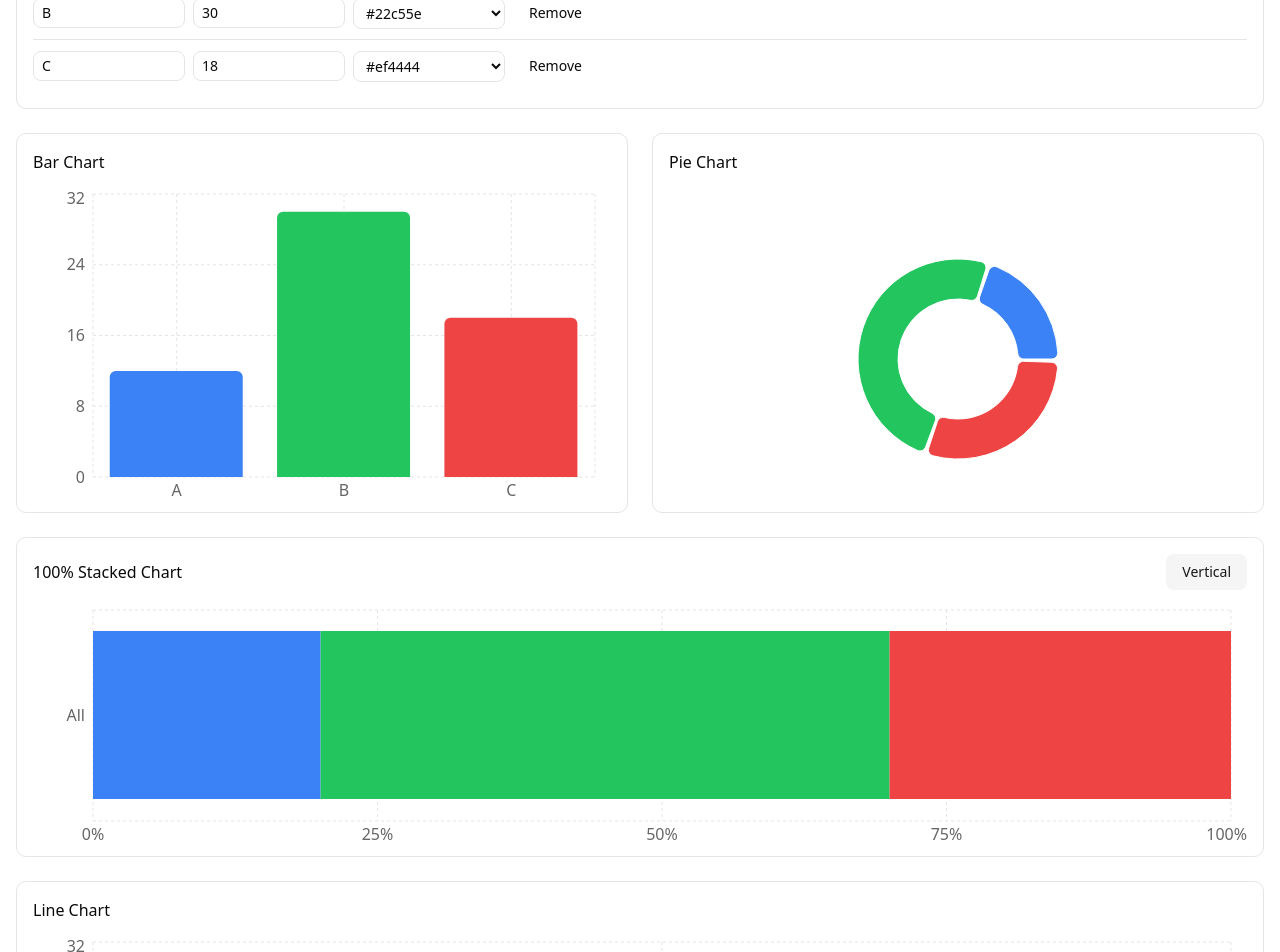
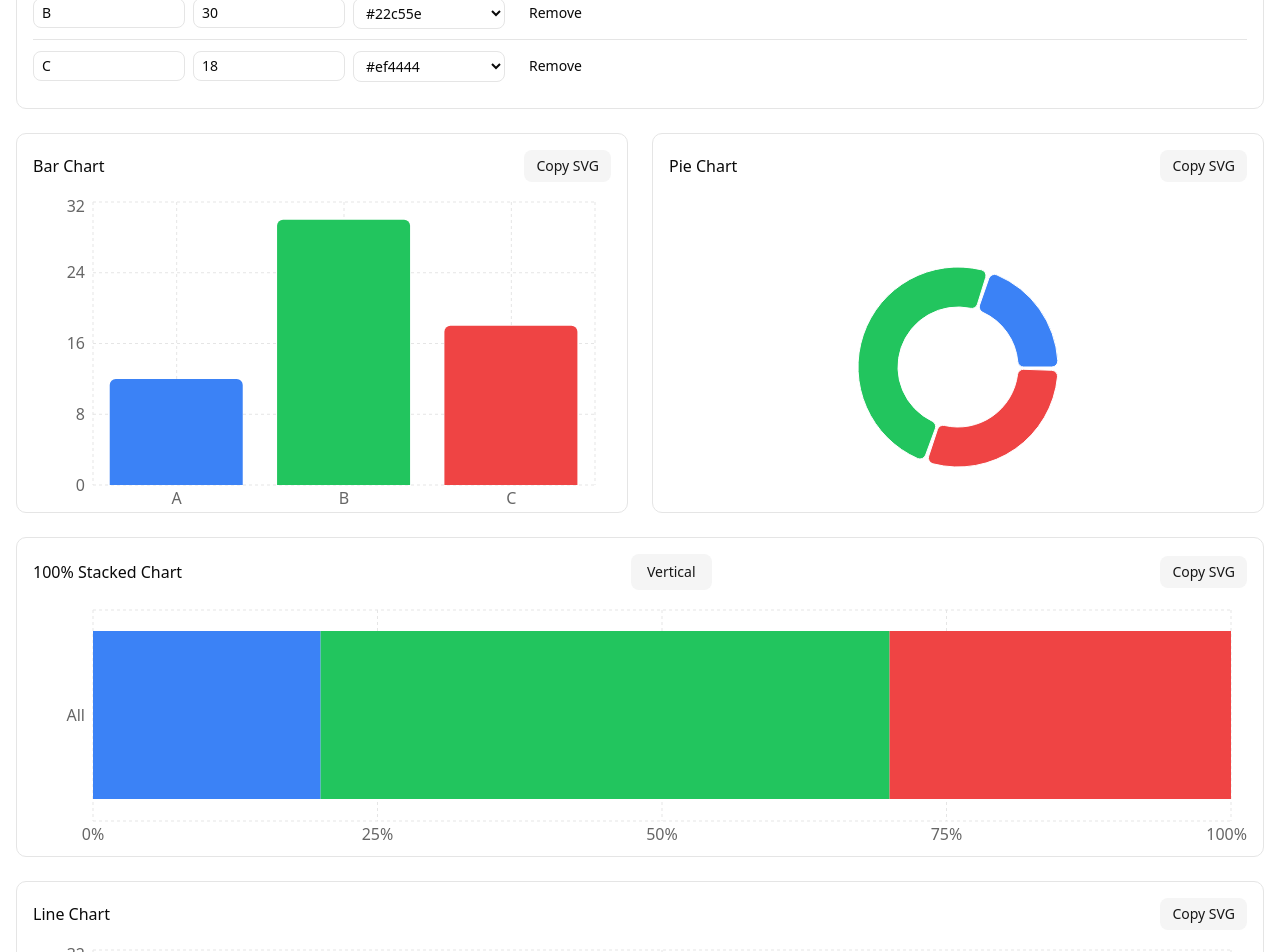
Before and after one commit to s1n-c0s/FastChart, a React (Vite) app: page / in a window 1280 px wide. Shown: the part 260-1212 px from the top of the page. Built offline with nearby package versions, Linux system fonts and the light colour scheme.

Commit message:
+ SVG Button

```diff
--- a/src/components/DataVisualizer.tsx
+++ b/src/components/DataVisualizer.tsx
@@ -1,4 +1,4 @@
-import { useMemo, useState } from 'react'
+import { useMemo, useRef, useState } from 'react'
 import { Button } from '@/components/ui/button'
 import {
   Bar,
@@ -42,6 +42,26 @@ export default function DataVisualizer() {
     { id: generateId(), label: 'C', value: 18, color: presetColors[2] },
   ])
   const [stackedHorizontal, setStackedHorizontal] = useState(true)
+
+  const barCardRef = useRef<HTMLDivElement>(null)
+  const pieCardRef = useRef<HTMLDivElement>(null)
+  const stackedCardRef = useRef<HTMLDivElement>(null)
+  const lineCardRef = useRef<HTMLDivElement>(null)
+
+  async function copyChartSvg(containerEl: HTMLElement | null) {
+    try {
+      const svg = containerEl?.querySelector('svg') as SVGSVGElement | null
+      if (!svg) return
+      const clone = svg.cloneNode(true) as SVGSVGElement
+      if (!clone.getAttribute('xmlns')) {
+        clone.setAttribute('xmlns', 'http://www.w3.org/2000/svg')
+      }
+      const xml = new XMLSerializer().serializeToString(clone)
+      await navigator.clipboard.writeText(xml)
+    } catch {
+      // ignore copy failures
+    }
+  }
 
   const total = useMemo(() => data.reduce((sum, d) => sum + (isFinite(d.value) ? d.value : 0), 0), [data])
 
@@ -199,8 +219,11 @@ export default function DataVisualizer() {
       </div>
 
       <div className="grid grid-cols-1 md:grid-cols-2 gap-6">
-        <div className="rounded-lg border p-4 h-[380px]">
-          <h3 className="text-base font-medium mb-3">Bar Chart</h3>
+        <div ref={barCardRef} className="rounded-lg border p-4 h-[380px]">
+          <div className="flex items-center justify-between mb-3">
+            <h3 className="text-base font-medium">Bar Chart</h3>
+            <Button size="sm" variant="secondary" onClick={() => copyChartSvg(barCardRef.current)} aria-label="Copy Bar Chart as SVG">Copy SVG</Button>
+          </div>
           <ResponsiveContainer width="100%" height="95%">
             <BarChart data={data} margin={{ top: 8, right: 16, bottom: 8, left: 0 }}>
               <CartesianGrid strokeDasharray="3 3" className="stroke-border" />
@@ -216,8 +239,11 @@ export default function DataVisualizer() {
           </ResponsiveContainer>
         </div>
 
-        <div className="rounded-lg border p-4 h-[380px]">
-          <h3 className="text-base font-medium mb-3">Pie Chart</h3>
+        <div ref={pieCardRef} className="rounded-lg border p-4 h-[380px]">
+          <div className="flex items-center justify-between mb-3">
+            <h3 className="text-base font-medium">Pie Chart</h3>
+            <Button size="sm" variant="secondary" onClick={() => copyChartSvg(pieCardRef.current)} aria-label="Copy Pie Chart as SVG">Copy SVG</Button>
+          </div>
           <ResponsiveContainer width="100%" height="100%">
             <PieChart>
               <Tooltip />
@@ -241,7 +267,7 @@ export default function DataVisualizer() {
         </div>
       </div>
 
-      <div className="rounded-lg border p-4 h-[320px]">
+      <div ref={stackedCardRef} className="rounded-lg border p-4 h-[320px]">
         <div className="flex items-center justify-between mb-3">
           <h3 className="text-base font-medium">100% Stacked Chart</h3>
           <Button
@@ -251,6 +277,7 @@ export default function DataVisualizer() {
           >
             {stackedHorizontal ? 'Vertical' : 'Horizontal'}
           </Button>
+          <Button size="sm" variant="secondary" onClick={() => copyChartSvg(stackedCardRef.current)} aria-label="Copy Stacked Chart as SVG">Copy SVG</Button>
         </div>
         <ResponsiveContainer width="100%" height="90%">
           <BarChart
@@ -281,8 +308,11 @@ export default function DataVisualizer() {
         </ResponsiveContainer>
       </div>
 
-      <div className="rounded-lg border p-4 h-[320px]">
-        <h3 className="text-base font-medium mb-3">Line Chart</h3>
+      <div ref={lineCardRef} className="rounded-lg border p-4 h-[320px]">
+        <div className="flex items-center justify-between mb-3">
+          <h3 className="text-base font-medium">Line Chart</h3>
+          <Button size="sm" variant="secondary" onClick={() => copyChartSvg(lineCardRef.current)} aria-label="Copy Line Chart as SVG">Copy SVG</Button>
+        </div>
         <ResponsiveContainer width="100%" height="95%">
           <LineChart data={data} margin={{ top: 8, right: 16, bottom: 8, left: 0 }}>
             <CartesianGrid strokeDasharray="3 3" className="stroke-border" />
```
